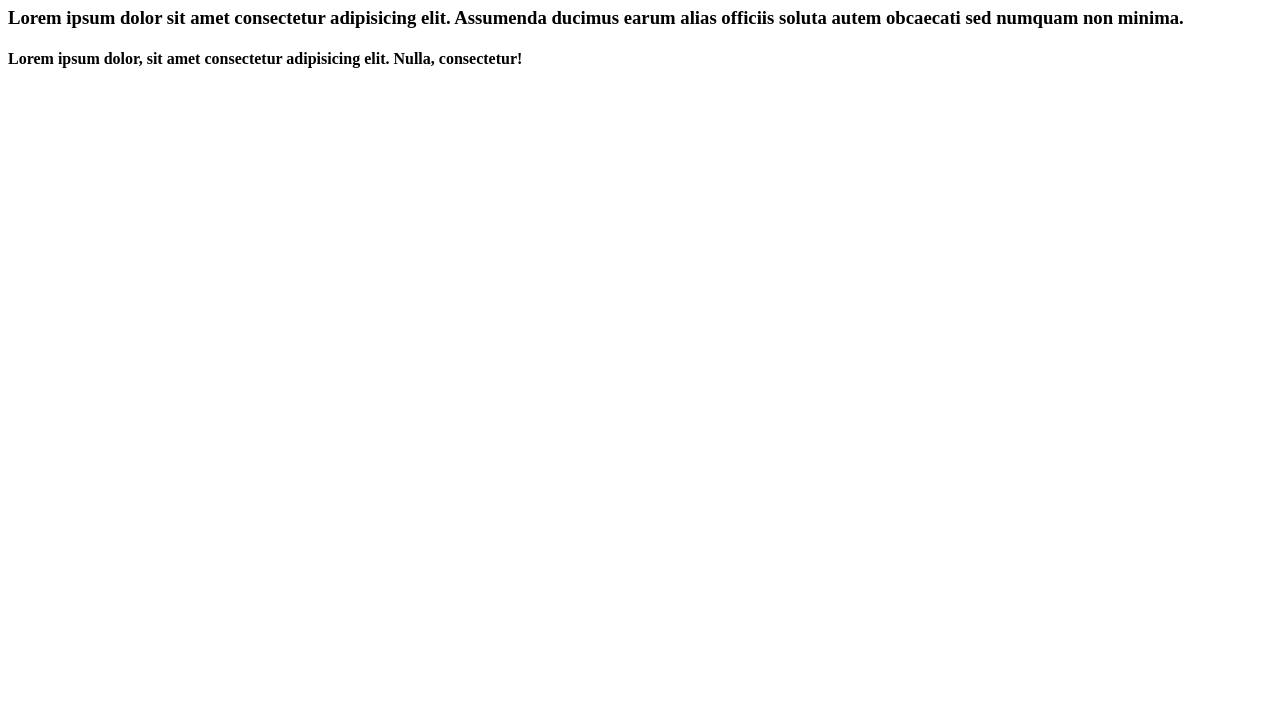
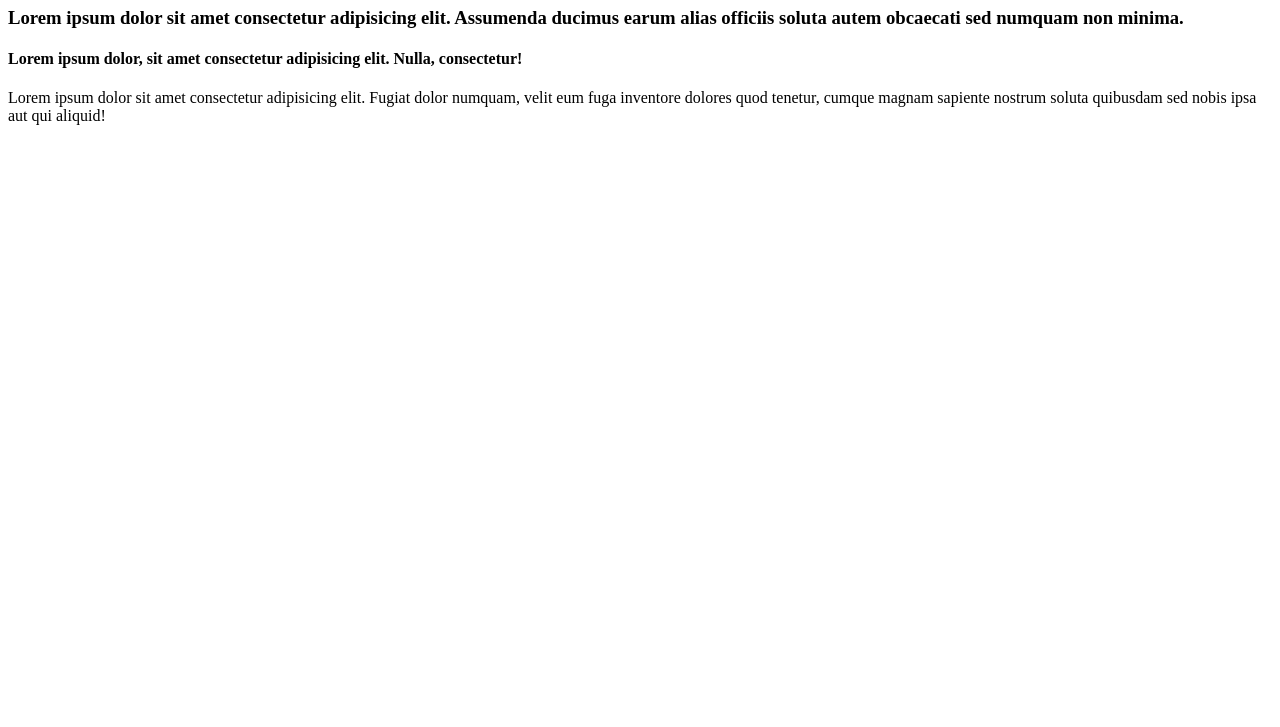
Before and after one commit to ZeroneDoo/latihan_github, a plain HTML site: page index.html in a window 1280 px wide. Shown: the part 73-800 px from the top of the page. Drawn offline with Linux system fonts and the light colour scheme.

Commit message:
tambah p

```diff
--- a/index.html
+++ b/index.html
@@ -12,5 +12,8 @@
     <h3>Lorem ipsum dolor sit amet consectetur adipisicing elit. Assumenda ducimus earum alias officiis soluta autem obcaecati sed numquam non minima.</h3>
 
     <h4>Lorem ipsum dolor, sit amet consectetur adipisicing elit. Nulla, consectetur!</h4>
+
+    <p>Lorem ipsum dolor sit amet consectetur adipisicing elit. Fugiat dolor numquam, velit eum fuga inventore dolores quod tenetur, cumque magnam sapiente nostrum soluta quibusdam sed nobis ipsa aut qui aliquid!</p>
+
 </body>
 </html>
```
